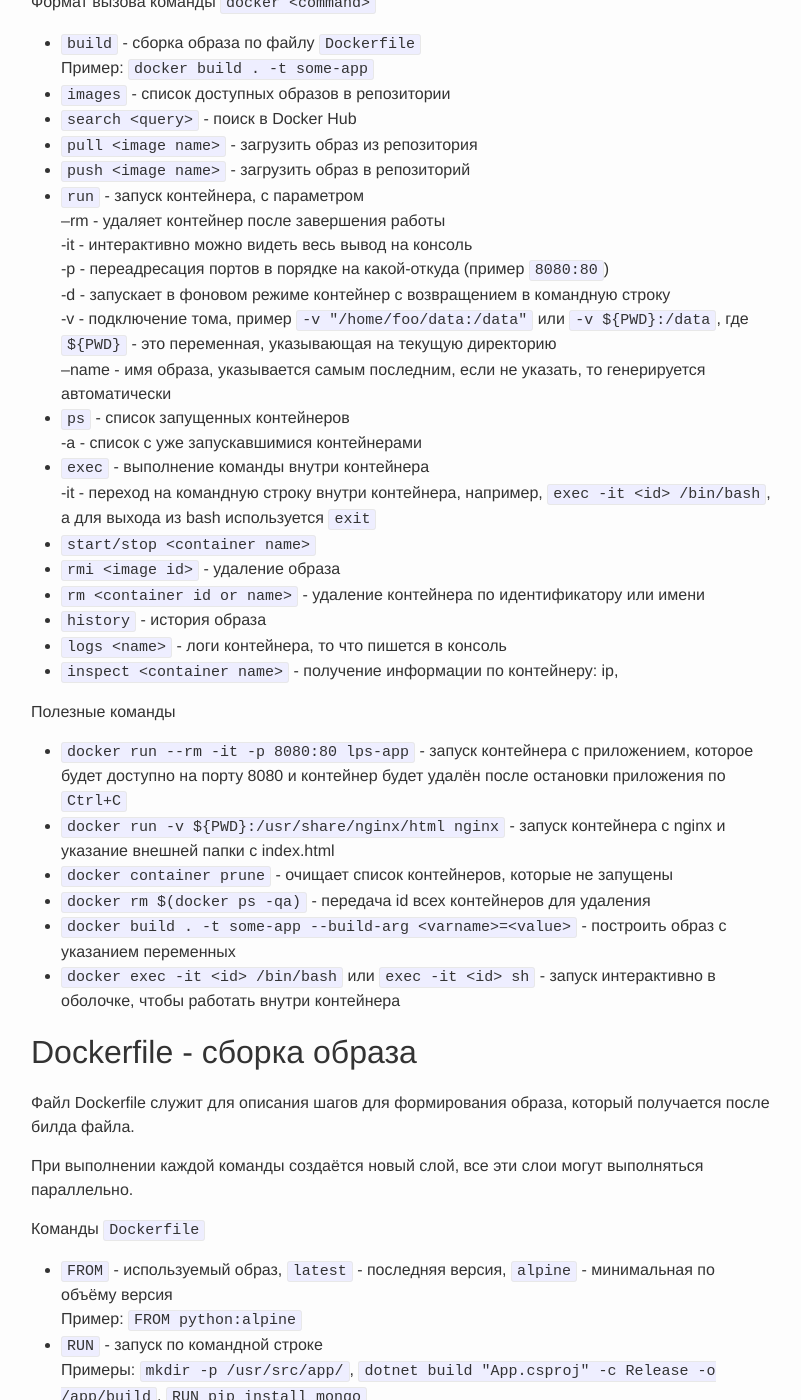
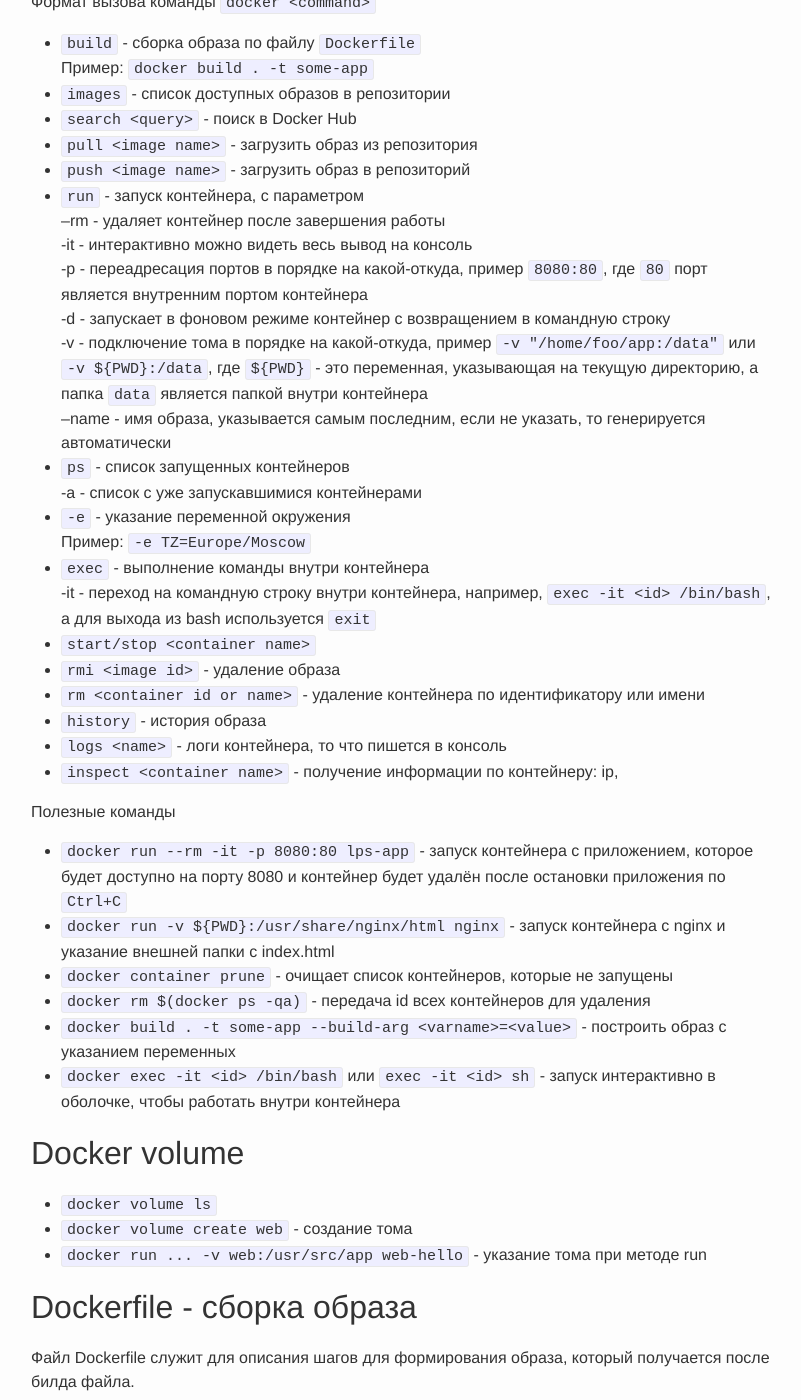
Before and after one commit to qshZone/qshzone.github.io, a Jekyll site: the page built from shorts/docker.md, in a window 1280 px wide and 1400 px high, scrolled down 850 px. Shown: the whole window, without its empty margins (239-1040 px from the left). Built offline with Jekyll 4.4.1, drawn with Linux system fonts in a browser that asks for light colours; some of the changed text lies outside the part shown.

Commit message:
Добавил инфу по докеру

```diff
--- a/shorts/docker.md
+++ b/shorts/docker.md
@@ -38,12 +38,14 @@
 - `run` - запуск контейнера, с параметром
 --rm - удаляет контейнер после завершения работы
 -it - интерактивно можно видеть весь вывод на консоль
--p - переадресация портов в порядке на какой-откуда (пример `8080:80`)
+-p - переадресация портов в порядке на какой-откуда, пример `8080:80`, где `80` порт является внутренним портом контейнера
 -d - запускает в фоновом режиме контейнер с возвращением в командную строку
--v - подключение тома, пример `-v "/home/foo/data:/data"` или `-v ${PWD}:/data`, где `${PWD}` - это переменная, указывающая на текущую директорию
+-v - подключение тома в порядке на какой-откуда, пример `-v "/home/foo/app:/data"` или `-v ${PWD}:/data`, где `${PWD}` - это переменная, указывающая на текущую директорию, а папка `data` является папкой внутри контейнера
 --name - имя образа, указывается самым последним, если не указать, то генерируется автоматически
 - `ps` - список запущенных контейнеров
 -a - список с уже запускавшимися контейнерами
+- `-e` - указание переменной окружения
+Пример: `-e TZ=Europe/Moscow`
 - `exec` - выполнение команды внутри контейнера
 -it - переход на командную строку внутри контейнера, например, `exec -it <id> /bin/bash`, а для выхода из bash используется `exit`
 - `start/stop <container name>`
@@ -62,6 +64,14 @@
 - `docker exec -it <id> /bin/bash` или `exec -it <id> sh` - запуск интерактивно в оболочке, чтобы работать внутри контейнера
 
 
+## Docker volume
+
+- `docker volume ls`
+- `docker volume create web` - создание тома
+- `docker run ... -v web:/usr/src/app web-hello` - указание тома при методе run
+
+
+
 ## Dockerfile - сборка образа
 
 Файл Dockerfile служит для описания шагов для формирования образа, который получается после билда файла.
@@ -69,6 +79,9 @@
 При выполнении каждой команды создаётся новый слой, все эти слои могут выполняться параллельно.
 
 Команды `Dockerfile`
+- `EXPOSE`
+- `ENV` - указание переменной окружения
+Пример: `ENV TZ Europe/Moscow`
 - `FROM` - используемый образ, `latest` - последняя версия, `alpine` - минимальная по объёму версия
 Пример: `FROM python:alpine`
 - `RUN` - запуск по командной строке
```
Also changed, not shown: other parts of shorts/docker.md (+1 -1 lines).
